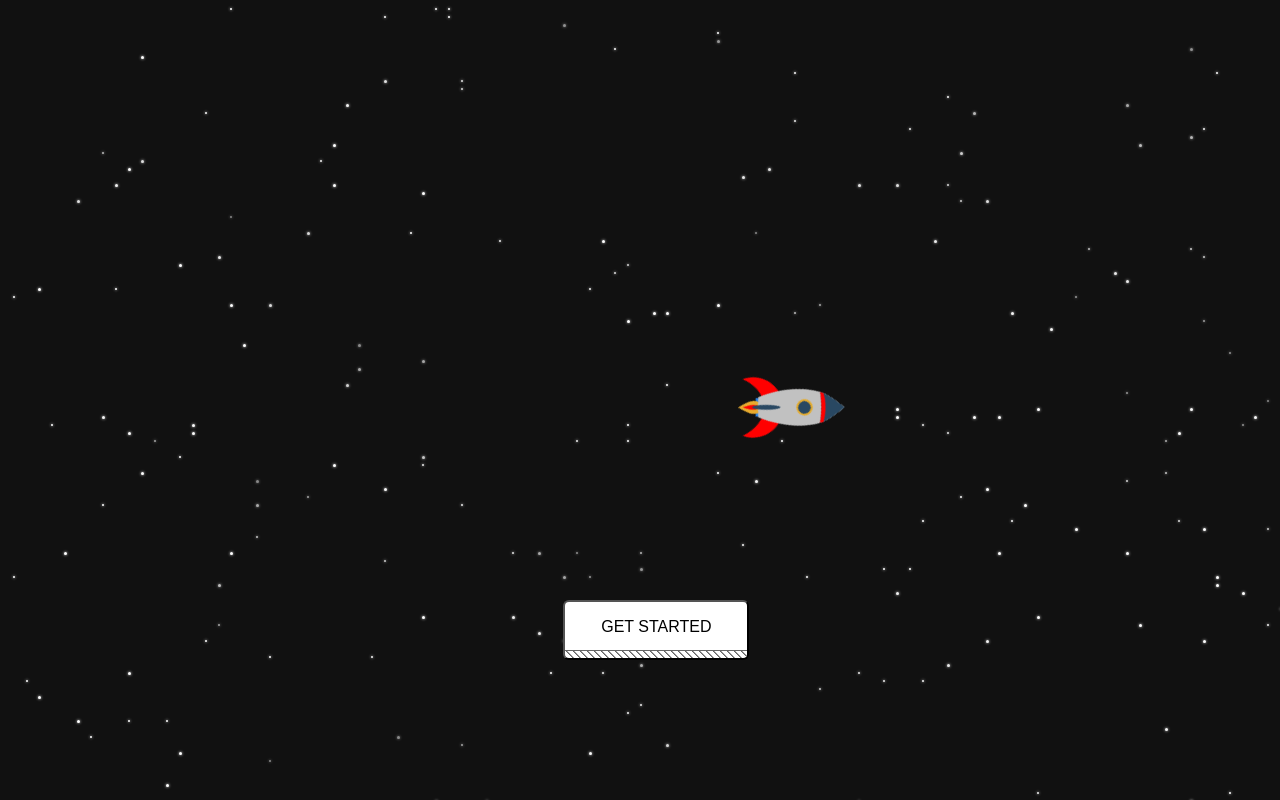
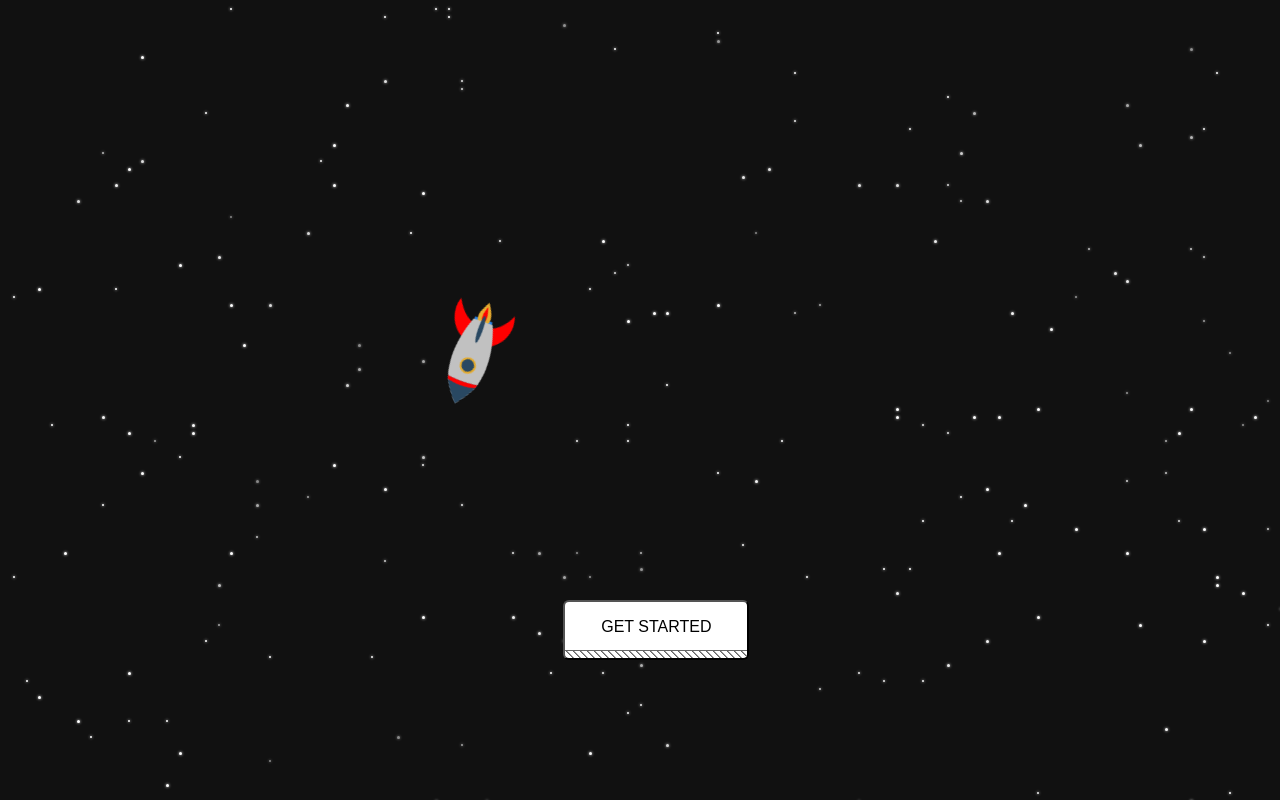
Before and after one commit to Vikrammel/EasyTrage, a React (Create React App) app: page / in a window 1280 px wide. Built offline with nearby package versions, Linux system fonts and the light colour scheme.

Commit message:
attempt to make rocket path smooth, should probably remove it entirely

```diff
--- a/src/components/LandingComponent/Landing.css
+++ b/src/components/LandingComponent/Landing.css
@@ -7,14 +7,23 @@ html {
 img{
   margin-left: 45%;
   margin-top: 15%;
-  -webkit-animation: myOrbit 4s linear infinite;
+  -webkit-animation: myOrbit 7s linear infinite;
 }
 
 .App-logo{
   height: 150px;
   width: 150px;
 }
+
 @keyframes myOrbit {
-	from { 	transform: rotate(360deg) translateX(200px); }
-	to   {  transform: rotate(0deg) translateX(200px); }
+	from { 	transform: rotate(180deg) translateX(200px); }
+	to   {  transform: rotate(-180deg) translateX(200px); }
 }
+
+/* more natural path attempt
+@keyframes myOrbit {
+  0%    {  transform:  rotate(-30deg)                     }
+  100%  {  transform:  rotate(90deg)  translateY(-200px)  }
+  100%  {  transform:  rotate(180deg) translateX(-200px)  }
+  100%  {  transform:  rotate(90deg)  translateX(-200px)  }
+}*/
```
